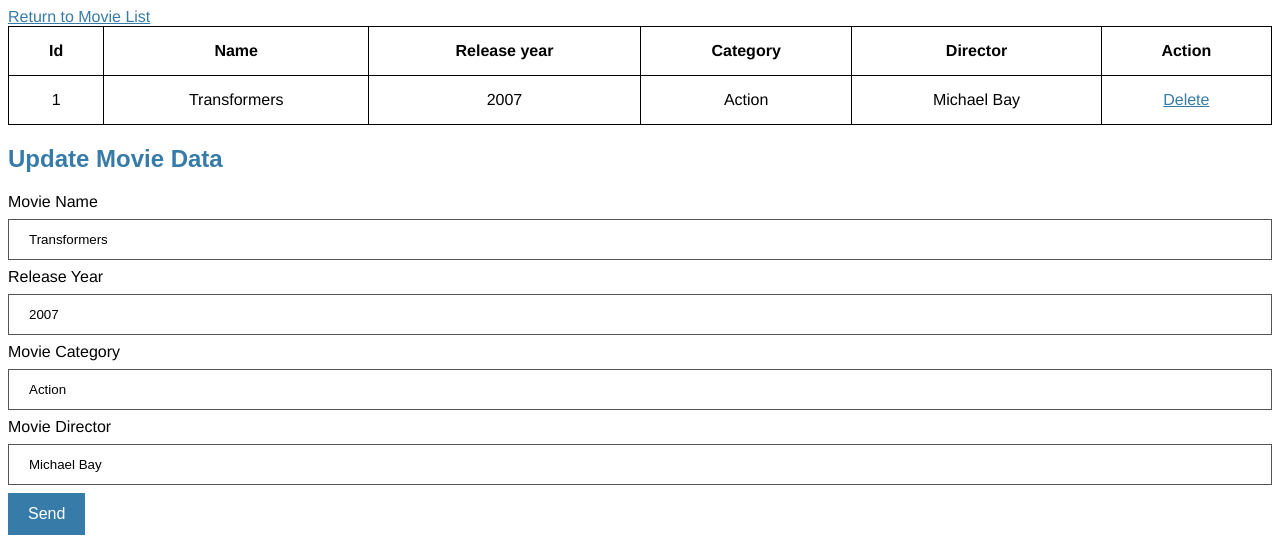
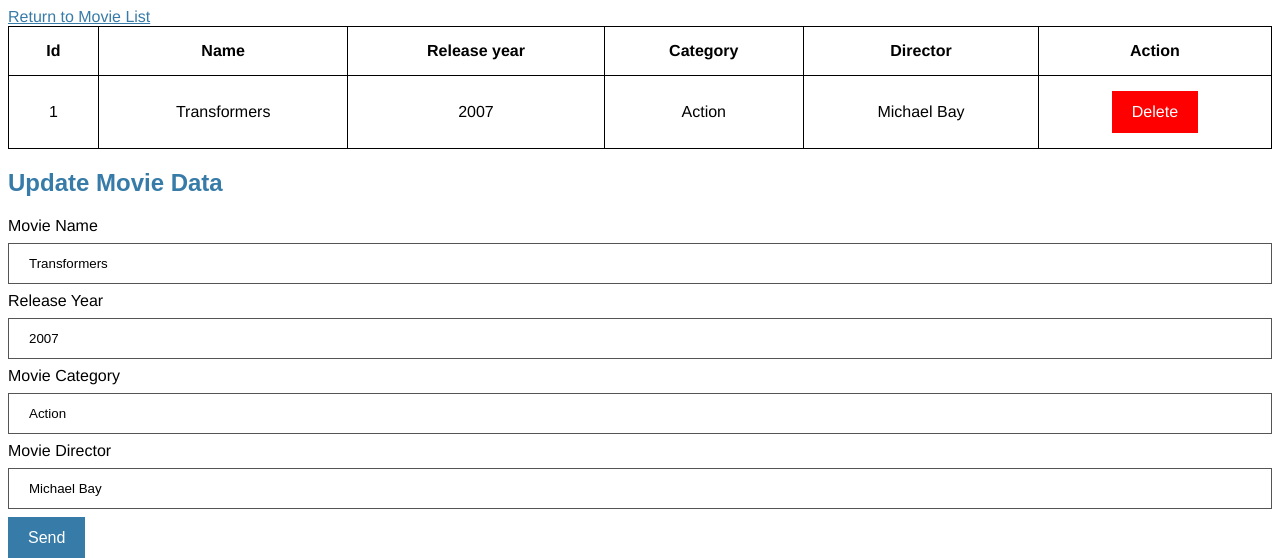
Before and after one commit to alexsvt2/moviesoft, a Flask app: page /movies/1 in a window 1280 px wide. Shown: the top 558 px of the page. Run offline with Flask 2, Linux system fonts and the light colour scheme; data comes from the database, SQL or seed files in the repository; both versions use the stored data as it was after the commit.

Commit message:
se agrego estilo al boton eliminar

```diff
--- a/static/css/main.css
+++ b/static/css/main.css
@@ -26,6 +26,17 @@ h1, h2, h3, h4, h5 {
 
 .warning {
   color: red
+}
+
+.delete-botton {
+  background-color: red;
+  border: none;
+  color: white;
+  padding: 12px 20px;
+  text-align: center;
+  text-decoration: none;
+  display: inline-block;
+  font-size: 16px;
 }
 
 a {
--- a/templates/search.html
+++ b/templates/search.html
@@ -19,7 +19,7 @@
             <td>{{movie.year}}</td>
             <td>{{movie.category}}</td>
             <td>{{movie.director}}</td>
-            <td><a href="/movies/delete/{{movie.id}}">Delete</a></td>
+            <td><a class="delete-botton" href="/movies/delete/{{movie.id}}">Delete</a></td>
 
             </tr>
         </tbody>
```
Also changed, not shown: templates/movieindex.html (+6 -1 lines), movie_database.db.
